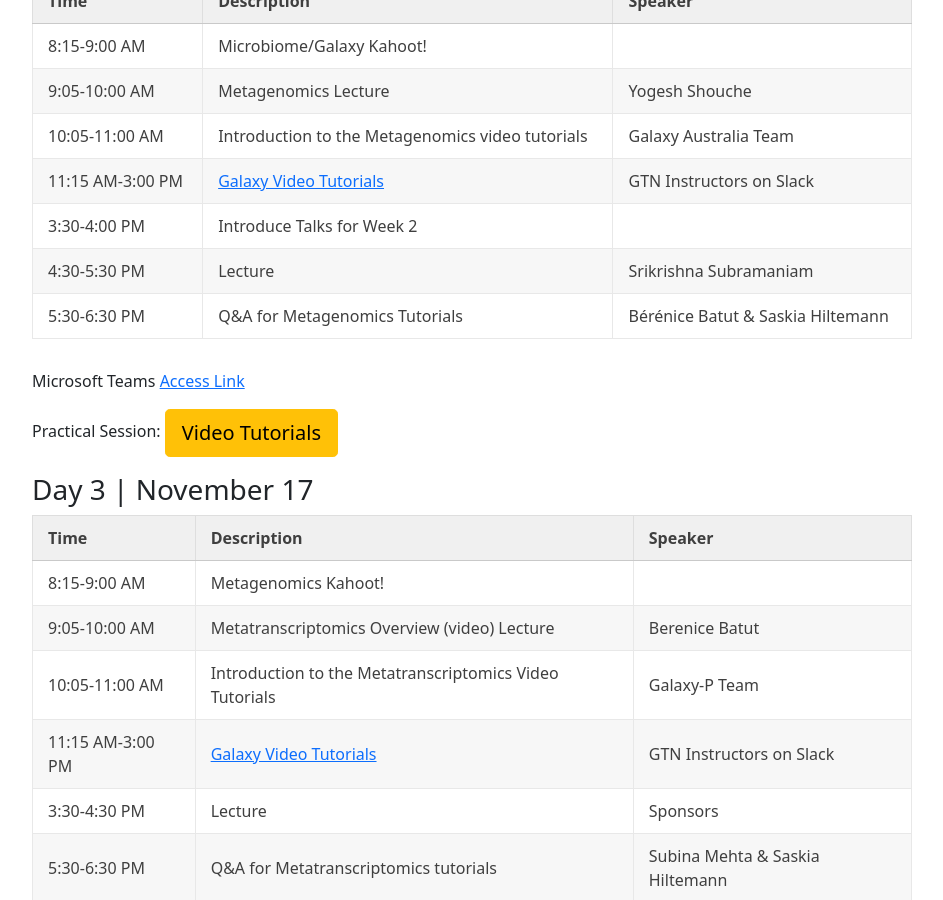
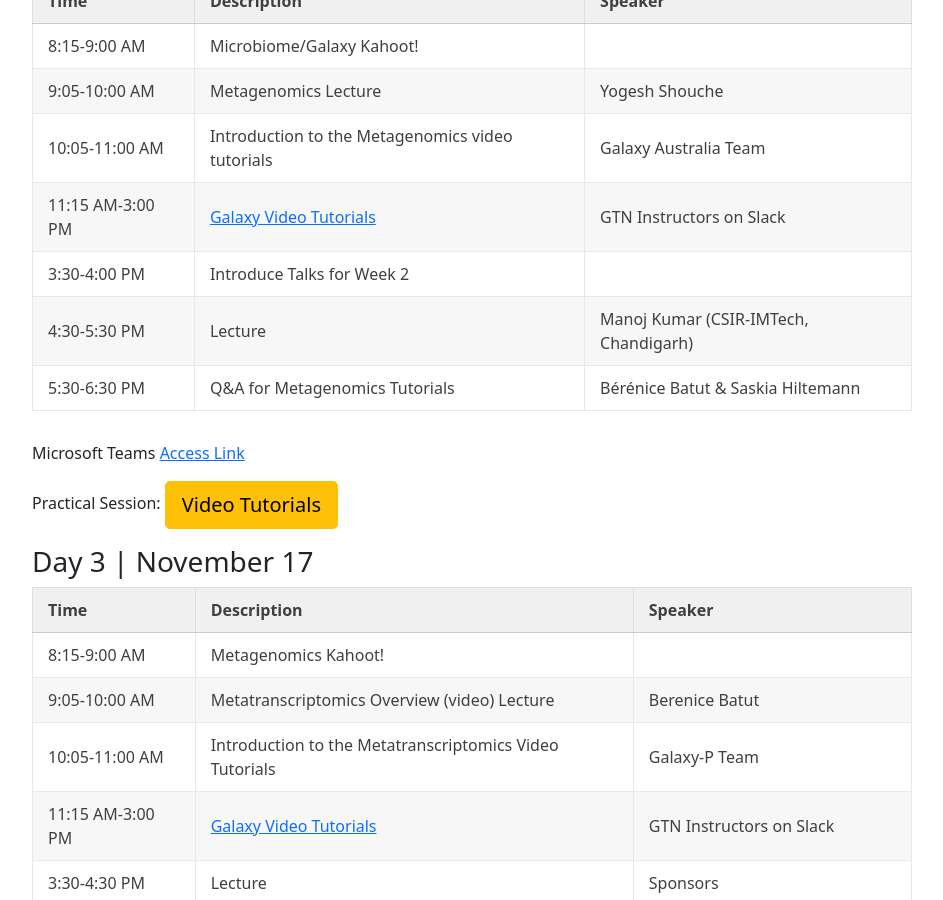
Before and after one commit to subinamehta/galaxy-workshop, a Jekyll site: the page built from events/functional-microbiome-2021/index.md, in a window 1280 px wide and 900 px high, scrolled down 1613 px. Shown: the whole window, without its empty margins (168-1111 px from the left). Built offline with Jekyll 4.4.1, drawn with Linux system fonts in a browser that asks for light colours.

Commit message:
Corrected speaker's name on 16th Nov

```diff
--- a/events/functional-microbiome-2021/index.md
+++ b/events/functional-microbiome-2021/index.md
@@ -83,7 +83,7 @@ Practical Session: <a href="program.html" class="btn btn-warning btn-lg">Video T
 | 10:05-11:00 AM  | Introduction to the Metagenomics video tutorials | Galaxy Australia Team             |
 | 11:15 AM-3:00 PM|  [Galaxy Video Tutorials](program.html)          | GTN Instructors on Slack          |
 | 3:30-4:00 PM    | Introduce Talks for Week 2                       |                                   |
-| 4:30-5:30 PM    | Lecture                                          | Srikrishna Subramaniam            |
+| 4:30-5:30 PM    | Lecture                                          | Manoj Kumar (CSIR-IMTech, Chandigarh)            |
 | 5:30-6:30 PM    | Q&A for Metagenomics Tutorials                   | Bérénice Batut & Saskia Hiltemann |
 
 
```
